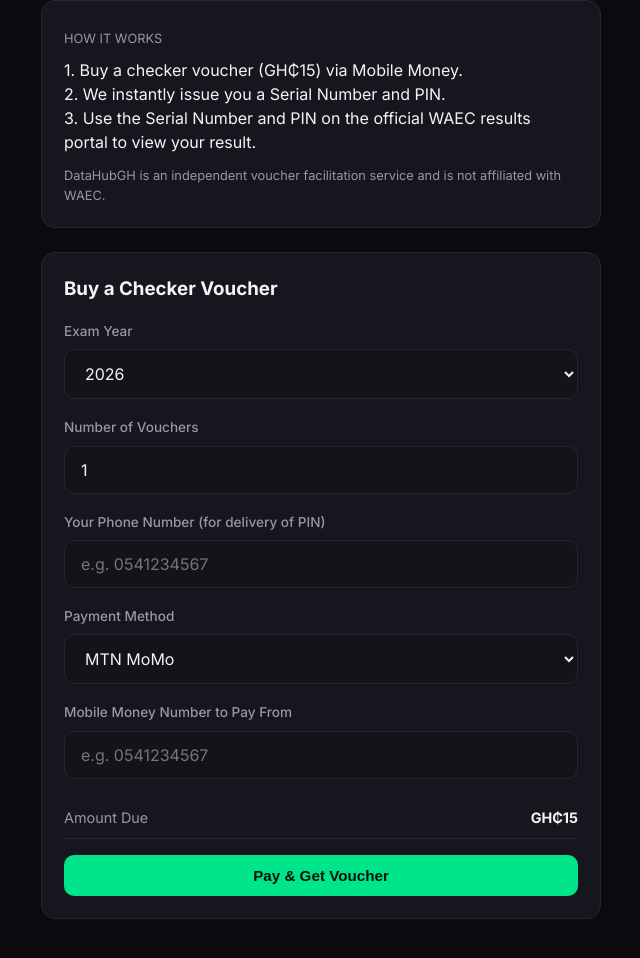
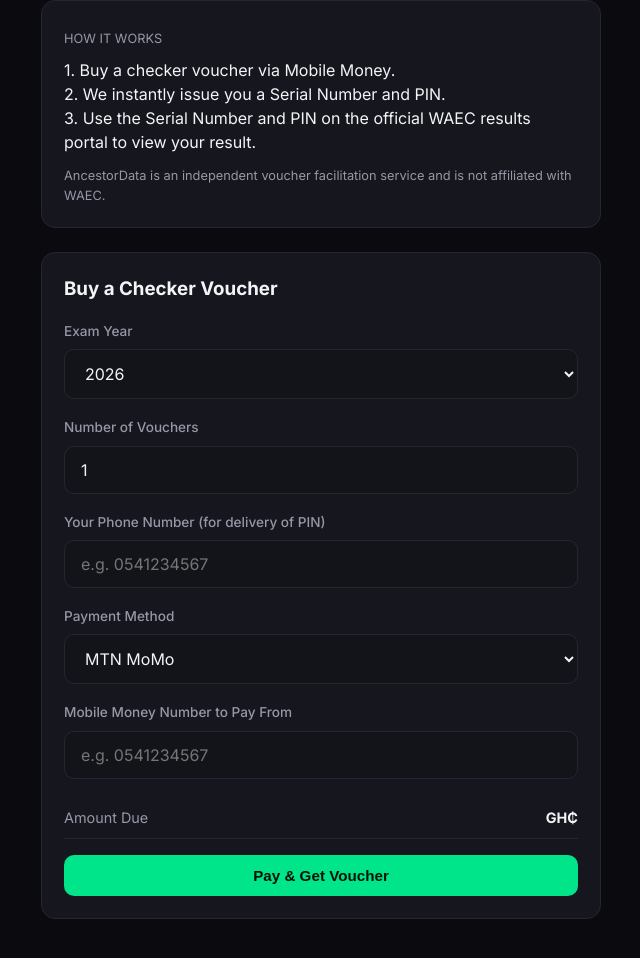
Before and after one commit to cyril-gif/databundle-app, a plain HTML site: page public/checker.html in a window 1280 px wide. Shown: the part 244-1202 px from the top of the page, without its empty margins (319-959 px from the left). Drawn offline with Linux system fonts and the light colour scheme; no server answers.

Commit message:
Update title and content in checker.html

```diff
--- a/public/checker.html
+++ b/public/checker.html
@@ -3,7 +3,7 @@
 <head>
 <meta charset="UTF-8">
 <meta name="viewport" content="width=device-width, initial-scale=1.0">
-<title>BECE Result Checker | DataHubGH</title>
+<title>BECE Result Checker | AncestorData</title>
 <link href="https://fonts.googleapis.com/css2?family=Inter:wght@400;500;600;700;800&display=swap" rel="stylesheet">
 <link rel="stylesheet" href="css/style.css">
 </head>
@@ -20,11 +20,11 @@
 
     <div class="card" style="margin-bottom:24px;">
       <p class="hint" style="margin-bottom:10px;">HOW IT WORKS</p>
-      <p>1. Buy a checker voucher (GH₵15) via Mobile Money.<br>
+      <p>1. Buy a checker voucher via Mobile Money.<br>
          2. We instantly issue you a Serial Number and PIN.<br>
          3. Use the Serial Number and PIN on the official WAEC results portal to view your result.</p>
       <p class="hint" style="margin-top:12px;">
-        DataHubGH is an independent voucher facilitation service and is not affiliated with WAEC.
+        AncestorData is an independent voucher facilitation service and is not affiliated with WAEC.
       </p>
     </div>
 
@@ -66,7 +66,7 @@
           <input type="tel" id="paymentPhone" placeholder="e.g. 0541234567" maxlength="10">
         </div>
 
-        <div class="summary-row"><span>Amount Due</span><b id="amountDue">GH₵15</b></div>
+        <div class="summary-row"><span>Amount Due</span><b id="amountDue">GH₵</b></div>
 
         <button class="btn btn-primary btn-block" id="buyBtn" style="margin-top:16px;" onclick="buyVoucher()">Pay & Get Voucher</button>
       </div>
```
